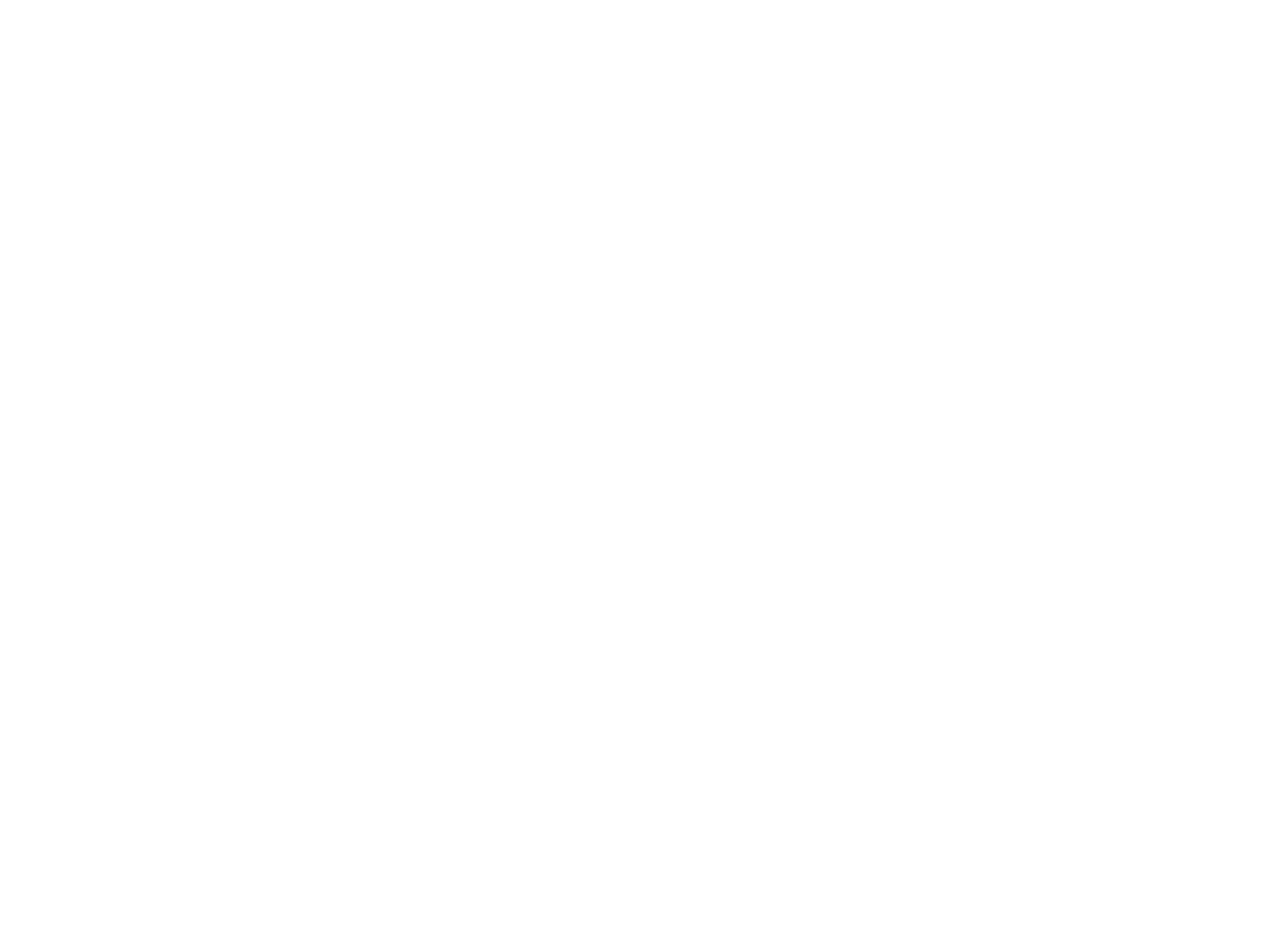
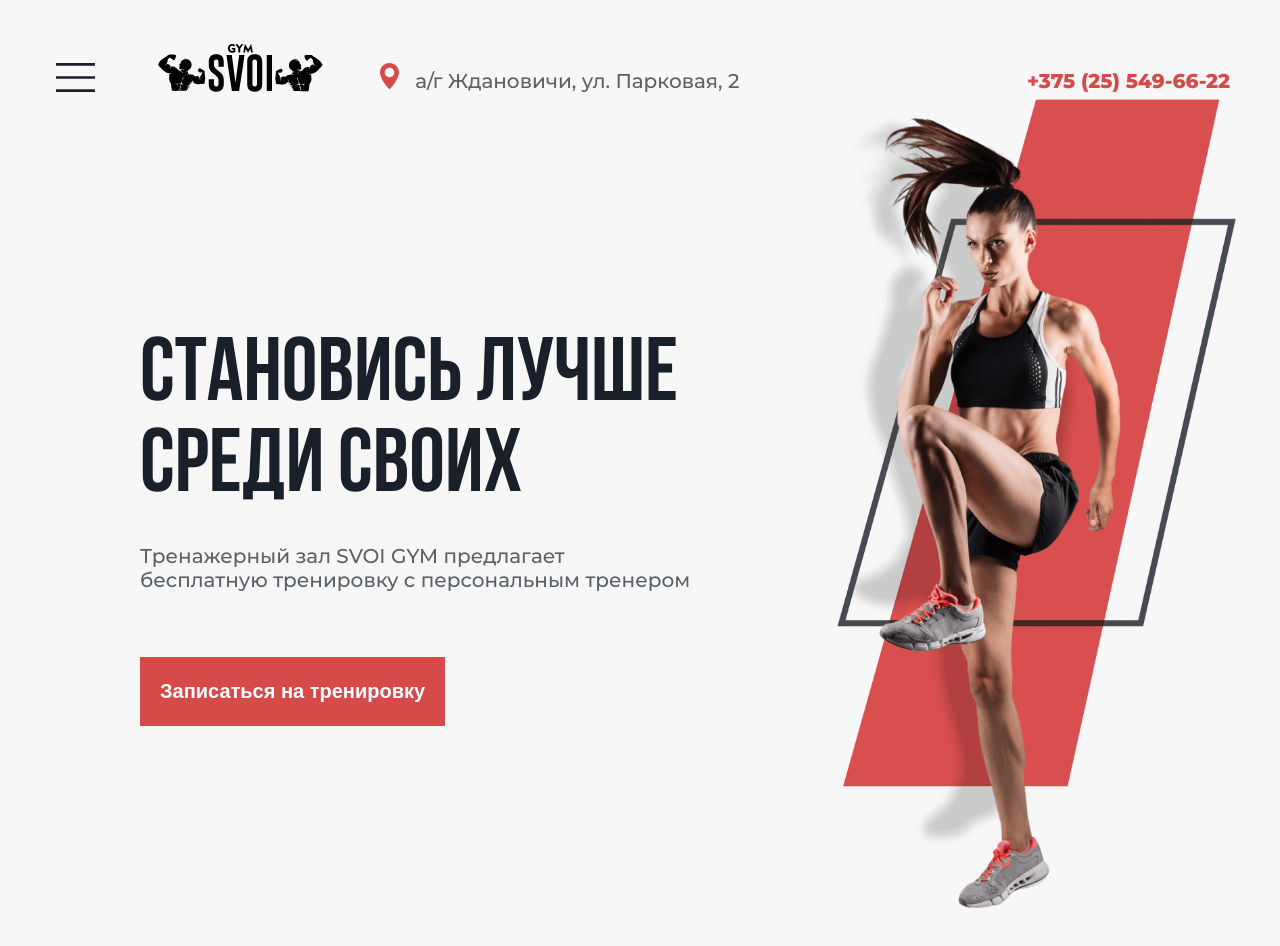
Before and after one commit to vbobovoz/gym_website, a plain HTML site: page index.html in a window 1280 px wide. Before the commit the page ends 800 px from the top, so only its background shows below. Drawn offline with Linux system fonts and the light colour scheme.

Commit message:
[add]: start page

```diff
--- a/index.html
+++ b/index.html
@@ -2,9 +2,34 @@
 <html lang="en">
 <head>
     <meta charset="UTF-8">
-    <title>Title</title>
+    <title>Gym</title>
+    <meta name="viewport" content="width=device-width, initial-scale=1.0">
+    <link href="styles.css" rel="stylesheet">
 </head>
 <body>
+    <header>
+        <div class="container__head">
+            <div class="head__left">
+                <button class="menu__btn"><img src="images/Burger.svg" alt="menu" class="menu__burger"></button>
+                <img src="images/main-logo.svg" alt="svoi gym" class="logo__head">
+                <div class="header__address">
+                    <img src="images/map-pin-icon.svg" alt="" class="pin">
+                    <p class="header__address__txt">а/г Ждановичи, ул. Парковая, 2</p>
+                </div>
+            </div>
+            <p class="head__number">+375 (25) 549-66-22</p>
+        </div>
+    </header>
+    <div class="start__screen">
+        <div class="start__screen__txt">
+            <h1>становись лучше<br> среди своих</h1>
+            <p>Тренажерный зал SVOI GYM предлагает<br> бесплатную тренировку с персональным тренером</p>
+            <button class="main__btn">Записаться на тренировку</button>
+        </div>
+        <img src="images/main-slider@2x.png" alt="" class="start__screen__img">
+    </div>
+    <div class="">
 
+    </div>
 </body>
 </html>
--- /dev/null
+++ b/styles.css
@@ -0,0 +1,159 @@
+:root {
+    --color-white: #fff;
+    --color-white-80a: rgba(255,255,255,0.8);
+    --color-white-40a: rgba(255,255,255,0.4);
+    --color-white-deep: #fafafa;
+    --color-grey-light: #f7f7f7;
+    --color-grey: #eeeef0;
+    --color-grey-dark: #dddddf;
+    --color-blue-dark: #1a202a;
+    --color-blue-dark-70a: rgba(26,32,42,0.70196);
+    --color-blue-dark-40a: rgba(26,32,42,0.4);
+    --color-red: #d74a4a;
+    --color-red-bright: #db2f2f;
+    --color-red-dark: #c33535;
+    --color-text-primery: var(--color-blue-dark-70a);
+    --color-text-secondary: var(--color-blue-dark-40a);
+    --color-text-title: var(--color-blue-dark);
+    --color-link-primery: var(--color-blue-dark-70a);
+    --color-link-hover: var(--color-blue-dark);
+    --color-btn-primery: var(--color-red);
+    --color-btn-hover: var(--color-red-bright);
+    --color-btn-active: var(--color-red-dark);
+    --color-bg-primery: var(--color-grey-light);
+    --color-bg-dark: var(--color-blue-dark);
+    --color-btn-secondary: var(--color-grey);
+    --color-btn-seconadry-hover: var(--color-grey-dark)
+}
+
+@font-face {
+    font-family: "Bebas Neue";
+    font-weight: 700;
+    font-style: normal;
+    font-display: swap;
+    src: url(/fonts/BebasNeue-700.woff2) format("woff2")
+}
+
+@font-face {
+    font-family: "Montserrat";
+    font-weight: 500;
+    font-style: normal;
+    font-display: swap;
+    src: url(/fonts/montserrat-500.woff2) format("woff2")
+}
+
+@font-face {
+    font-family: "Montserrat";
+    font-weight: 800;
+    font-style: normal;
+    font-display: swap;
+    src: url(/fonts/montserrat-800.woff2) format("woff2")
+}
+
+*{
+    margin: 0;
+    box-sizing: border-box;
+    scroll-behavior: smooth;
+}
+
+body {
+    position: absolute;
+    width: 100%;
+    height: 100%;
+    min-width: 320px;
+    font-family: "Montserrat",sans-serif;
+    font-weight: 500;
+    color: var(--color-text-primery);
+    background-color: var(--color-bg-primery)
+}
+
+.container__head
+{
+    padding: 44px 50px;
+    display: flex;
+}
+
+.menu__burger{
+    margin-top: auto;
+    width: 39px;
+    margin-right: 57px;
+}
+
+.menu__btn{
+    border: none;
+    background: transparent;
+    display: flex;
+    align-items: flex-start;
+}
+
+.logo__head{
+    margin-right: 57px;
+    margin-top: auto;
+    width: 165px;
+}
+
+.header__address{
+    margin-top: auto;
+    display: flex;
+    align-items: flex-start;
+    height: 30px;
+    font-size: 20px;
+    color: #1a202ab3;
+}
+
+.header__address__txt{
+    display: flex;
+    align-items: flex-start;
+    margin-top: auto;
+}
+
+.pin{
+    height: 26px;
+    margin-right: 16px;
+}
+
+
+.head__left{
+    display: flex;
+}
+
+.head__number{
+    margin-left: auto;
+    color: #D74A4A;
+    font-size: 20px;
+    font-weight: 800;
+    margin-top: auto;
+}
+
+
+.start__screen{
+    padding-left: 140px;
+    padding-top: 195px;
+    font-size: 20px;
+    color: #1a202ab3;
+    display: flex;
+}
+
+h1{
+    font-family: "Bebas Neue", sans-serif;
+    font-size: 90px;margin-bottom: 30px;
+    color: #1a202a;
+}
+
+.main__btn{
+    padding: 23px 20px;
+    font-weight: 800;
+    font-size: 20px;
+    color: white;
+    background-color: #D74A4A;
+    border: none;
+    margin-top: 65px;
+}
+
+.start__screen__img{
+    position: relative;
+    bottom: 250px;
+    width: 35%;
+    margin-left: auto;
+    margin-right: 44px;
+}
```
Also changed, not shown: Styles/styles.css (deleted), fonts/BebasNeue-700.woff2 (added), fonts/montserrat-500.woff2 (added), fonts/montserrat-800.woff2 (added), images/Burger.svg (added), images/cross.svg (added), images/main-logo.svg (added), images/main-slider@1x.png (added), images/main-slider@2x.png (added), images/map-pin-icon.svg (added).
